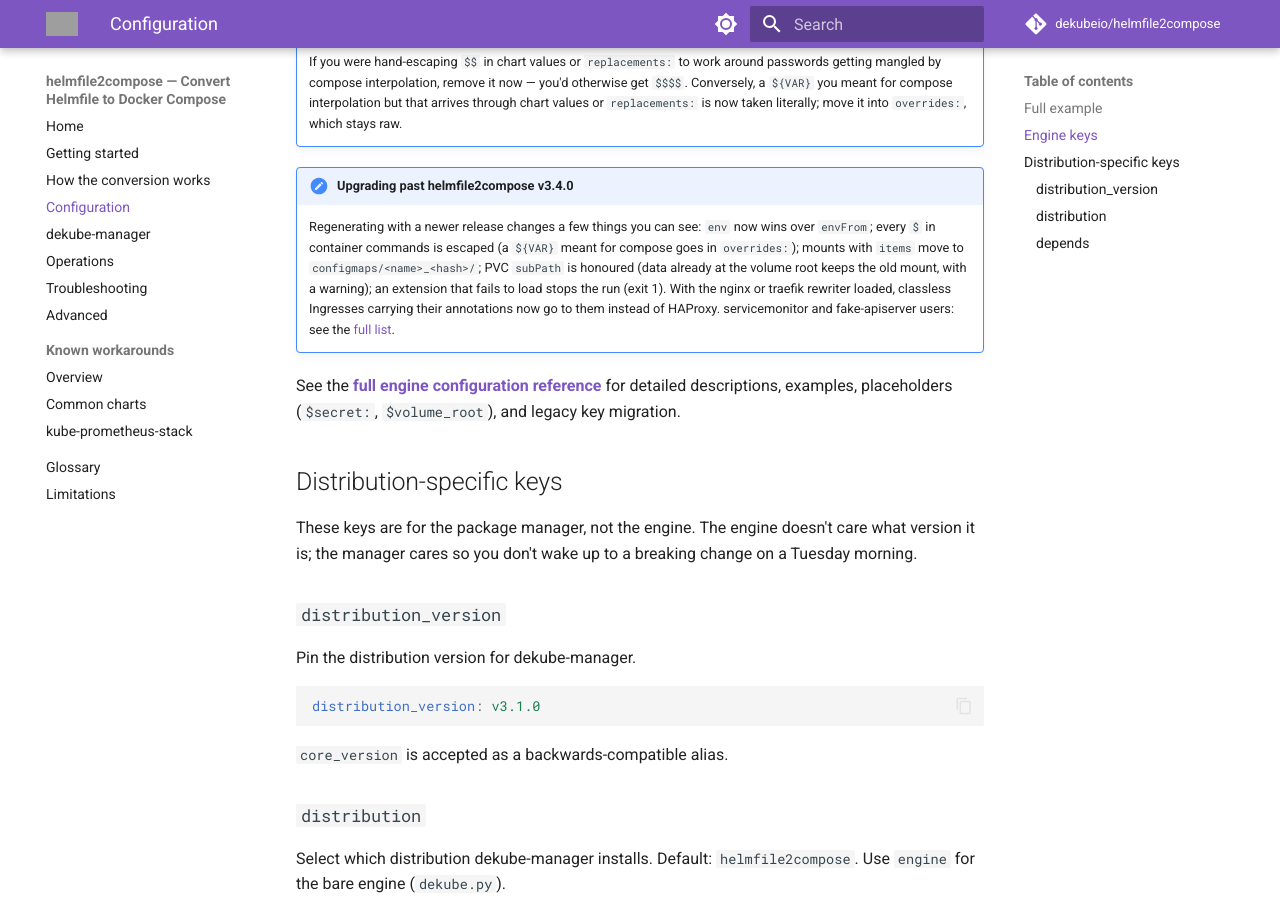
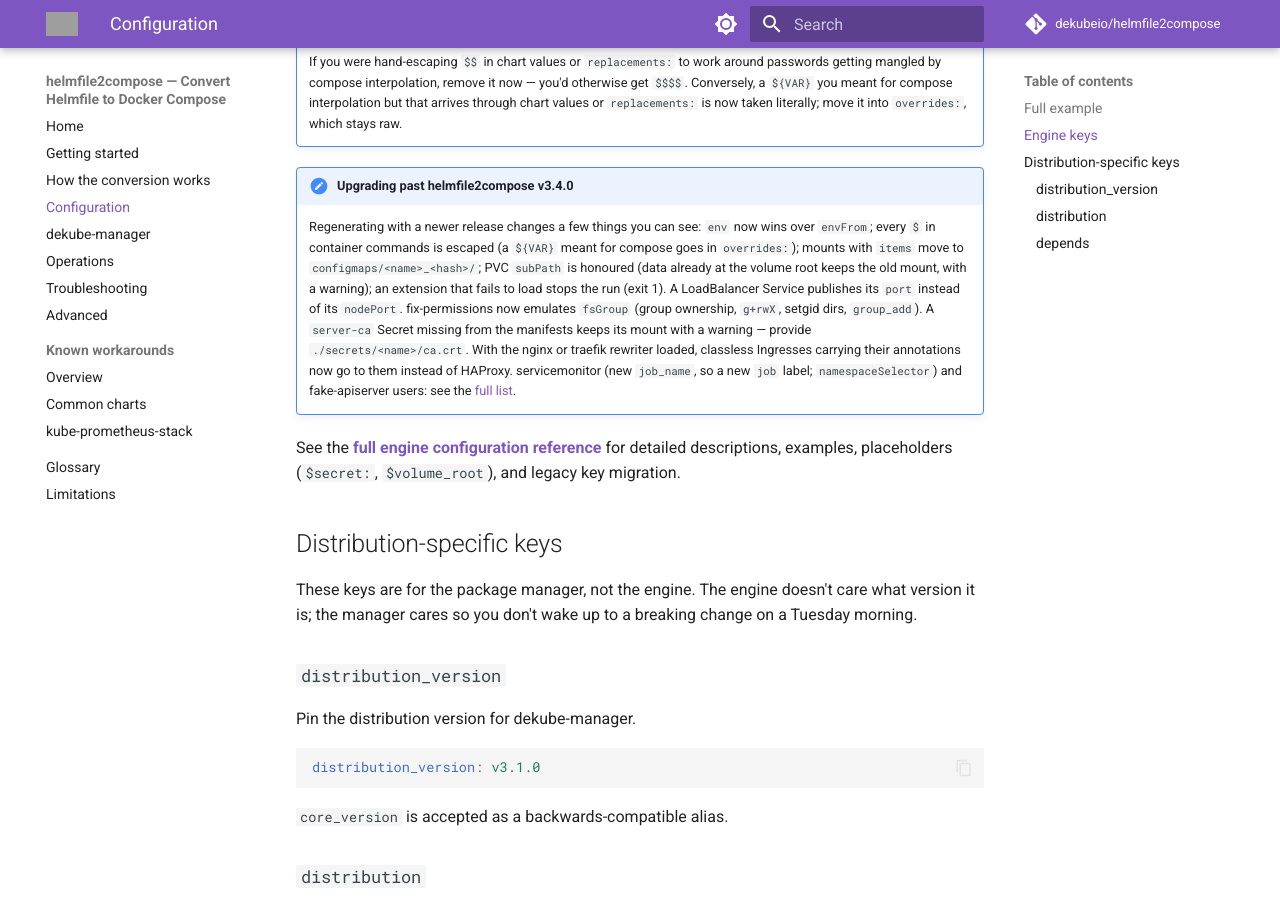
Before and after one commit to dekubeio/helmfile2compose-docs, an MkDocs documentation site: the page built from docs/configuration.md, in a window 1280 px wide and 900 px high, scrolled down 1894 px. Built offline with MkDocs 1.6.1 and Material for MkDocs 9.7.7, drawn with Linux system fonts in a browser that asks for light colours; comment, search, counter and statistics services are not loaded; grey boxes are pictures that could not be loaded.

Commit message:
docs: upgrading note — LoadBalancer port, fsGroup, server-ca, servicemonitor job label

```diff
--- a/docs/configuration.md
+++ b/docs/configuration.md
@@ -76,7 +76,7 @@
     If you were hand-escaping `$$` in chart values or `replacements:` to work around passwords getting mangled by compose interpolation, remove it now — you'd otherwise get `$$$$`. Conversely, a `${VAR}` you meant for compose interpolation but that arrives through chart values or `replacements:` is now taken literally; move it into `overrides:`, which stays raw.
 
 !!! note "Upgrading past helmfile2compose v3.4.0"
-    Regenerating with a newer release changes a few things you can see: `env` now wins over `envFrom`; every `$` in container commands is escaped (a `${VAR}` meant for compose goes in `overrides:`); mounts with `items` move to `configmaps/<name>_<hash>/`; PVC `subPath` is honoured (data already at the volume root keeps the old mount, with a warning); an extension that fails to load stops the run (exit 1). With the nginx or traefik rewriter loaded, classless Ingresses carrying their annotations now go to them instead of HAProxy. servicemonitor and fake-apiserver users: see the [full list](https://docs.dekube.io/reference/config/#upgrading-from-engine-v170).
+    Regenerating with a newer release changes a few things you can see: `env` now wins over `envFrom`; every `$` in container commands is escaped (a `${VAR}` meant for compose goes in `overrides:`); mounts with `items` move to `configmaps/<name>_<hash>/`; PVC `subPath` is honoured (data already at the volume root keeps the old mount, with a warning); an extension that fails to load stops the run (exit 1). A LoadBalancer Service publishes its `port` instead of its `nodePort`. fix-permissions now emulates `fsGroup` (group ownership, `g+rwX`, setgid dirs, `group_add`). A `server-ca` Secret missing from the manifests keeps its mount with a warning — provide `./secrets/<name>/ca.crt`. With the nginx or traefik rewriter loaded, classless Ingresses carrying their annotations now go to them instead of HAProxy. servicemonitor (new `job_name`, so a new `job` label; `namespaceSelector`) and fake-apiserver users: see the [full list](https://docs.dekube.io/reference/config/#upgrading-from-engine-v170).
 
 See the **[full engine configuration reference](https://docs.dekube.io/reference/config/)** for detailed descriptions, examples, placeholders (`$secret:`, `$volume_root`), and legacy key migration.
 
```
Also changed, not shown: docs/getting-started.md (+1 -1 lines).
